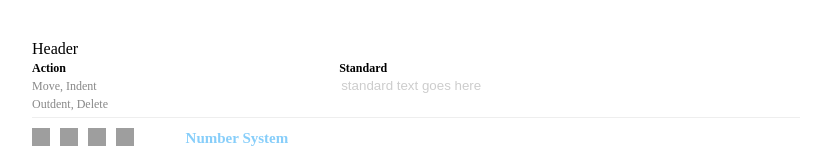
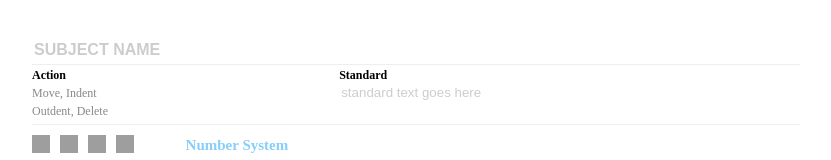
Before and after one commit to Gaurav2048/React-DnD-Adv, a React (Create React App) app: page / in a window 1280 px wide. Shown: the top 160 px of the page, without its empty margins (224-1055 px from the left). Built offline with nearby package versions, Linux system fonts and the light colour scheme; grey boxes are pictures that could not be loaded.

Commit message:
Implement subject name add feature to header

```diff
--- a/src/Components/Header.js
+++ b/src/Components/Header.js
@@ -1,7 +1,17 @@
 import React from 'react';
 
-const Header = () => {
-  return <div className="header">Header</div>;
+const Header = ({ subject, setSubject }) => {
+  return (
+    <div className="header">
+      <input
+        placeholder="SUBJECT NAME"
+        className="subject_name"
+        value={subject}
+        onChange={(e) => setSubject(e.value)}
+      />
+      <div style={{ borderBottom: '.5px solid #EEEEEE', width: '100%' }}></div>
+    </div>
+  );
 };
 
 export default Header;
```
